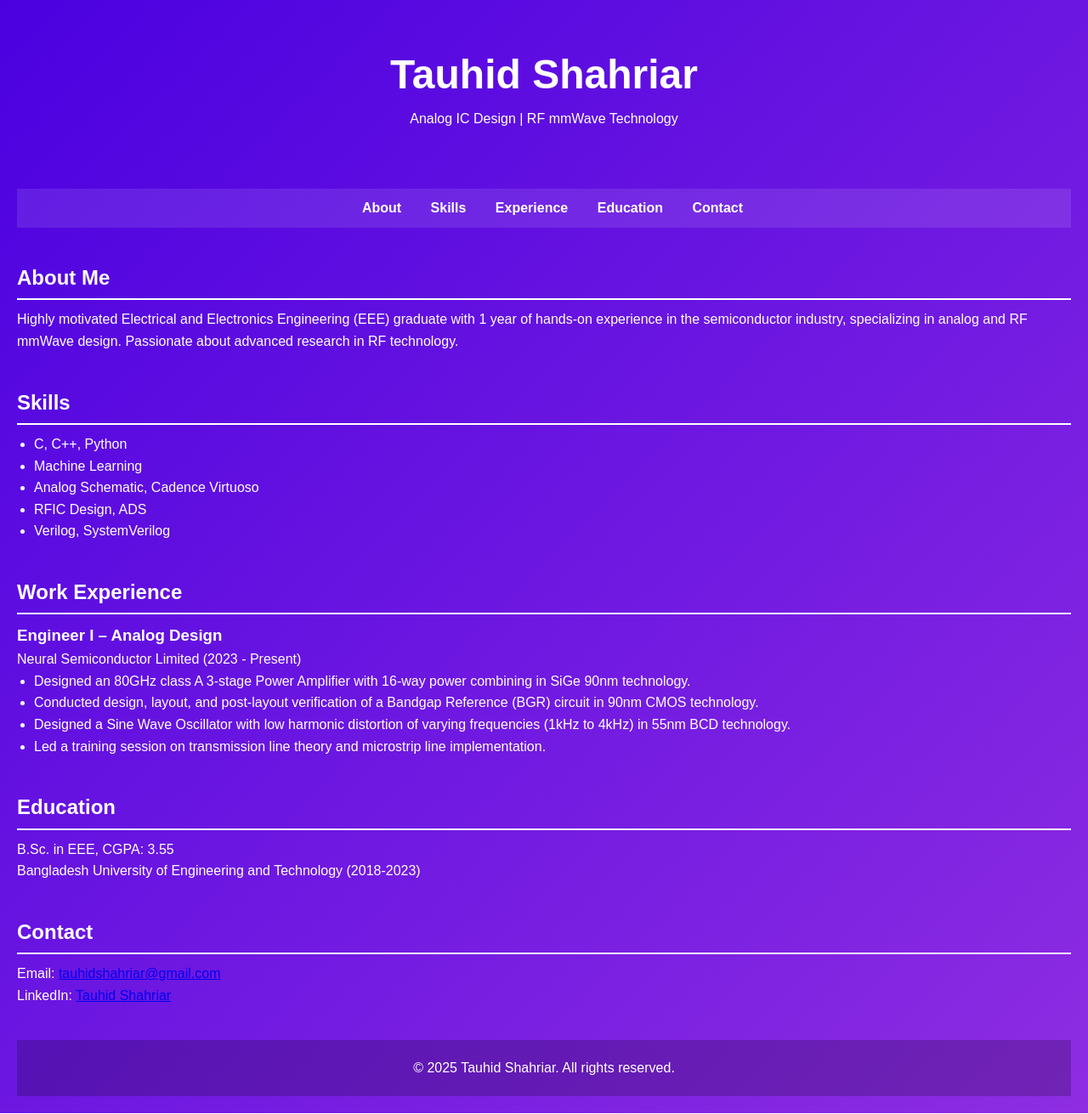
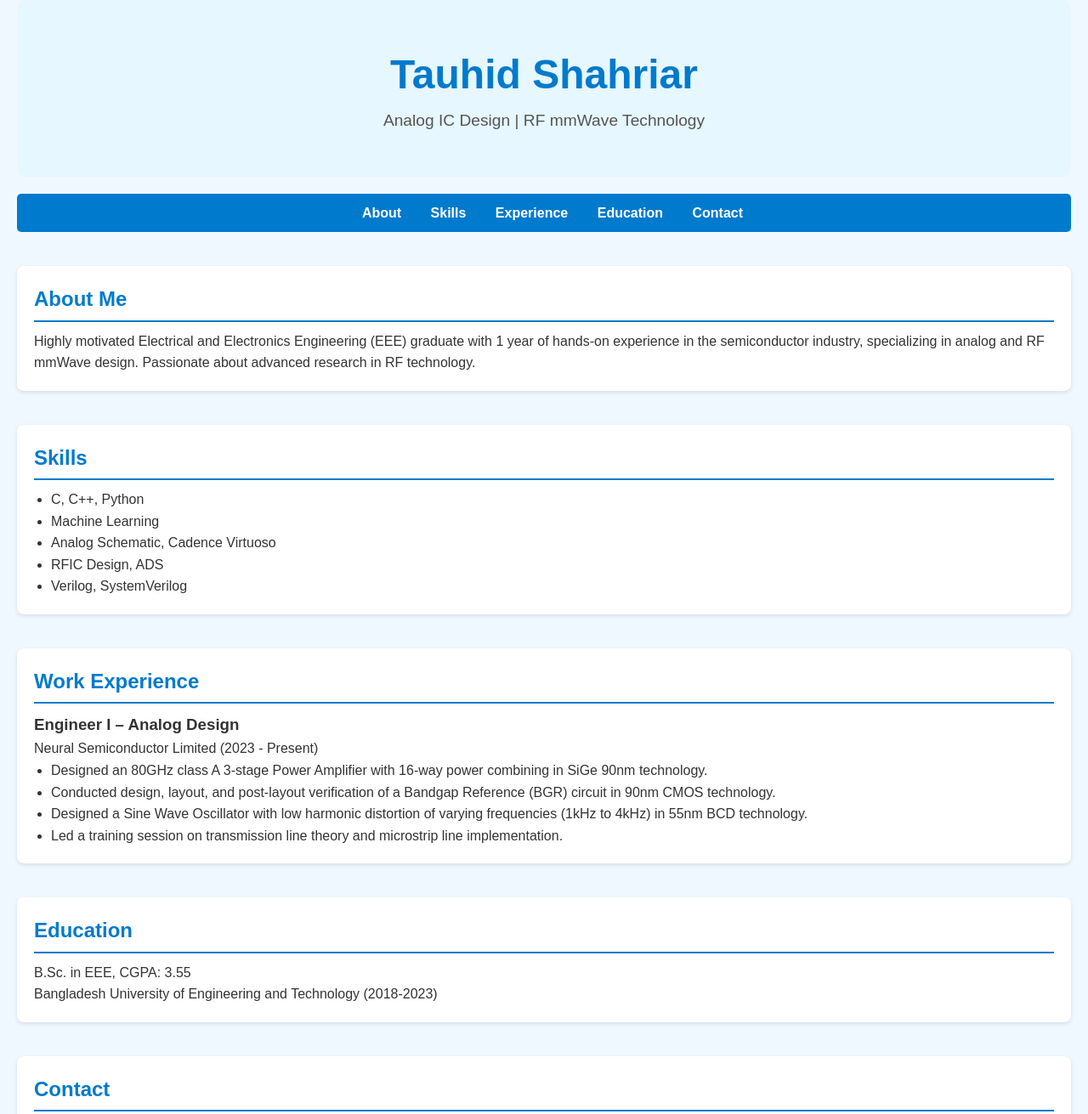
Before and after one commit to tauhid8627/TauhidShahriar, a plain HTML site: page index.html in a window 1280 px wide. Shown: the part 20-1331 px from the top of the page at 85% size. Drawn offline with Linux system fonts and the light colour scheme.

Commit message:
Update styles.css

```diff
--- a/styles.css
+++ b/styles.css
@@ -7,8 +7,8 @@
 
 body {
   font-family: 'Arial', sans-serif;
-  background: linear-gradient(135deg, #4a00e0, #8e2de2);
-  color: white;
+  background-color: #f0f8ff; /* Light blue background */
+  color: #333;
   line-height: 1.6;
   min-height: 100vh;
   padding: 20px;
@@ -17,18 +17,27 @@ body {
 header {
   text-align: center;
   padding: 50px 0;
+  background-color: #e6f7ff;
+  border-radius: 10px;
+  margin-bottom: 20px;
 }
 
 header h1 {
   font-size: 3rem;
-  color: #ffffff;
+  color: #007acc; /* Blue color for headers */
+}
+
+header p {
+  font-size: 1.2rem;
+  color: #555;
 }
 
 nav {
-  background: rgba(255, 255, 255, 0.1);
+  background: #007acc;
   padding: 10px 0;
   text-align: center;
   margin: 20px 0;
+  border-radius: 5px;
 }
 
 nav ul {
@@ -41,17 +50,22 @@ nav ul li {
 }
 
 nav ul li a {
-  color: #ffffff;
+  color: white;
   text-decoration: none;
   font-weight: bold;
 }
 
 section {
   margin: 40px 0;
+  background: white;
+  padding: 20px;
+  border-radius: 8px;
+  box-shadow: 0 2px 5px rgba(0, 0, 0, 0.1);
 }
 
 h2 {
-  border-bottom: 2px solid #ffffff;
+  color: #007acc;
+  border-bottom: 2px solid #007acc;
   padding-bottom: 5px;
   margin-bottom: 10px;
 }
@@ -64,6 +78,8 @@ ul {
 footer {
   text-align: center;
   padding: 20px 0;
-  background: rgba(0, 0, 0, 0.2);
+  background: #e6f7ff;
   margin-top: 20px;
+  border-radius: 5px;
+  color: #555;
 }
```
